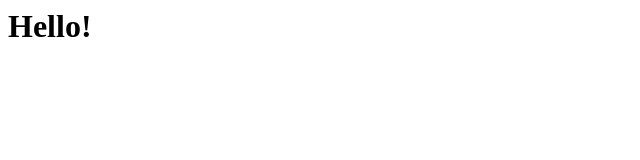
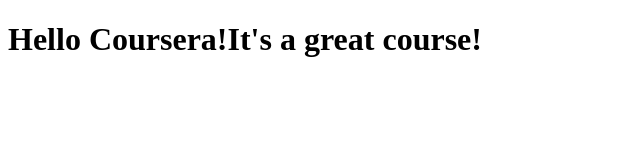
Before and after one commit to Hadiya-Alam/coursera-test, a plain HTML site: page index.html in a window 1280 px wide. Shown: the whole page, without its empty margins (0-640 px from the left). Drawn offline with Linux system fonts and the light colour scheme.

Commit message:
my first page

```diff
--- a/index.html
+++ b/index.html
@@ -1 +1,10 @@
-<h1>Hello!</h1>
+<!DOCTYPE html>
+  <html>
+  <head>
+  	<title>Hello Coursera!</title>
+  </head>
+  <body>
+  <h1>Hello Coursera!It's a great course!<h1>
+
+  </body>
+  </html>
```
Also changed, not shown: site/index.html (added, +10 -0 lines).
